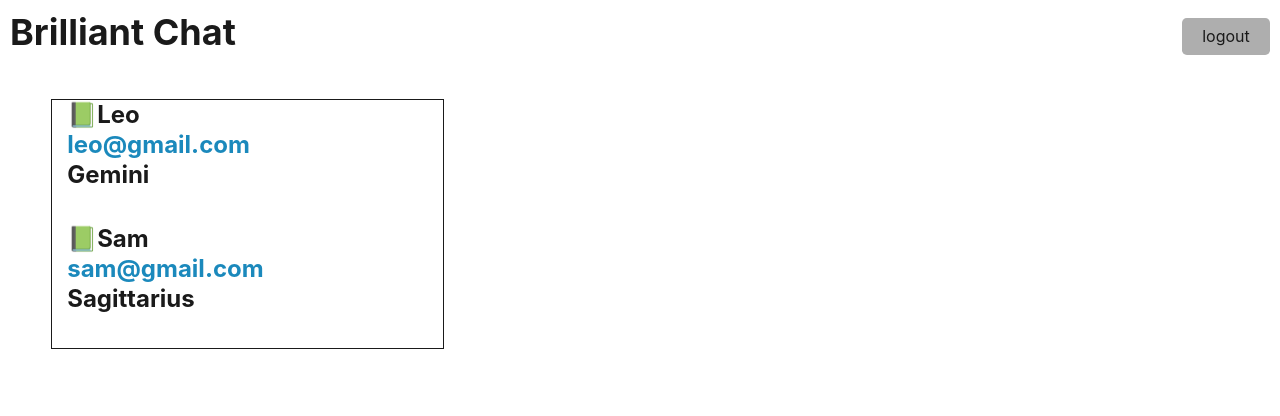
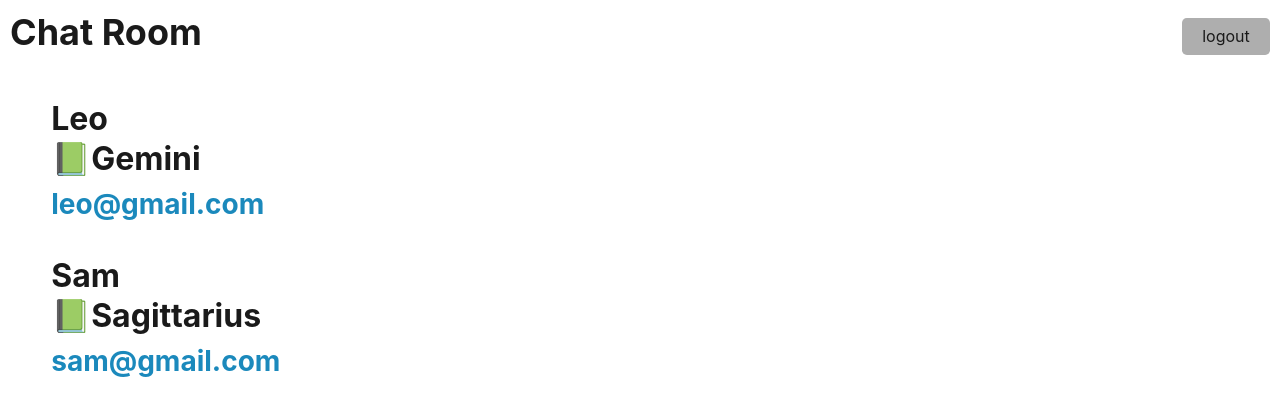
Before and after one commit to AudreyGardner/BrilliantChat, a Node server app: page / in a window 1280 px wide. Shown: the top 416 px of the page. Run offline with Node 20, Linux system fonts and the light colour scheme; a user stored in the database is signed in; data comes from the database, SQL or seed files in the repository; some libraries are stand-ins or nearby versions.

Commit message:
tweaked code

```diff
--- a/ChatAuth/views/homepage.handlebars
+++ b/ChatAuth/views/homepage.handlebars
@@ -1,11 +1,8 @@
-<div class="col-md-4 card">
 {{#each users as |user| }}
 <div class="row align-center mb-5">
-  <div class="col-sm-5">
-    <h4>{{{get_emoji}}}{{user.username}}<br><a href="mailto:{{user.email}}">{{user.email}}</a><br>{{user.zodiac}}</h4>
-    <h4></h4>
+  <div class="col-md-5">
+    <h2>{{user.username}}<br>{{{get_emoji}}}{{user.zodiac}}</h2>
+    <h3><a href="mailto:{{user.email}}">{{user.email}}</a></h3>
   </div>
 </div>
-
 {{/each}}
-</div>
--- a/ChatAuth/views/layouts/main.handlebars
+++ b/ChatAuth/views/layouts/main.handlebars
@@ -4,14 +4,14 @@
 <head>
   <meta charset="UTF-8">
   <meta name="viewport" content="width=device-width, initial-scale=1.0">
-  <title>Brilliant Chat</title>
+  <title>Brilliant Chat Room</title>
   <link rel="stylesheet" href="/css/jass.css">
 </head>
 
 <body>
   <header class="display-flex justify-space-between align-center p-2">
     <h1>
-      Brilliant Chat
+      Chat Room
     </h1>
     {{#if logged_in}}
     <nav>
--- a/ChatAuth/views/register.handlebars
+++ b/ChatAuth/views/register.handlebars
@@ -28,6 +28,7 @@
   <option value="Capricorn">Capricorn</option>
   <option value="Aquarius">Aquarius</option>
   <option value="Pisces">Pisces</option>
+
 </select>
 
       <div class="form-group">
```
Also changed, not shown: 3 other files.
